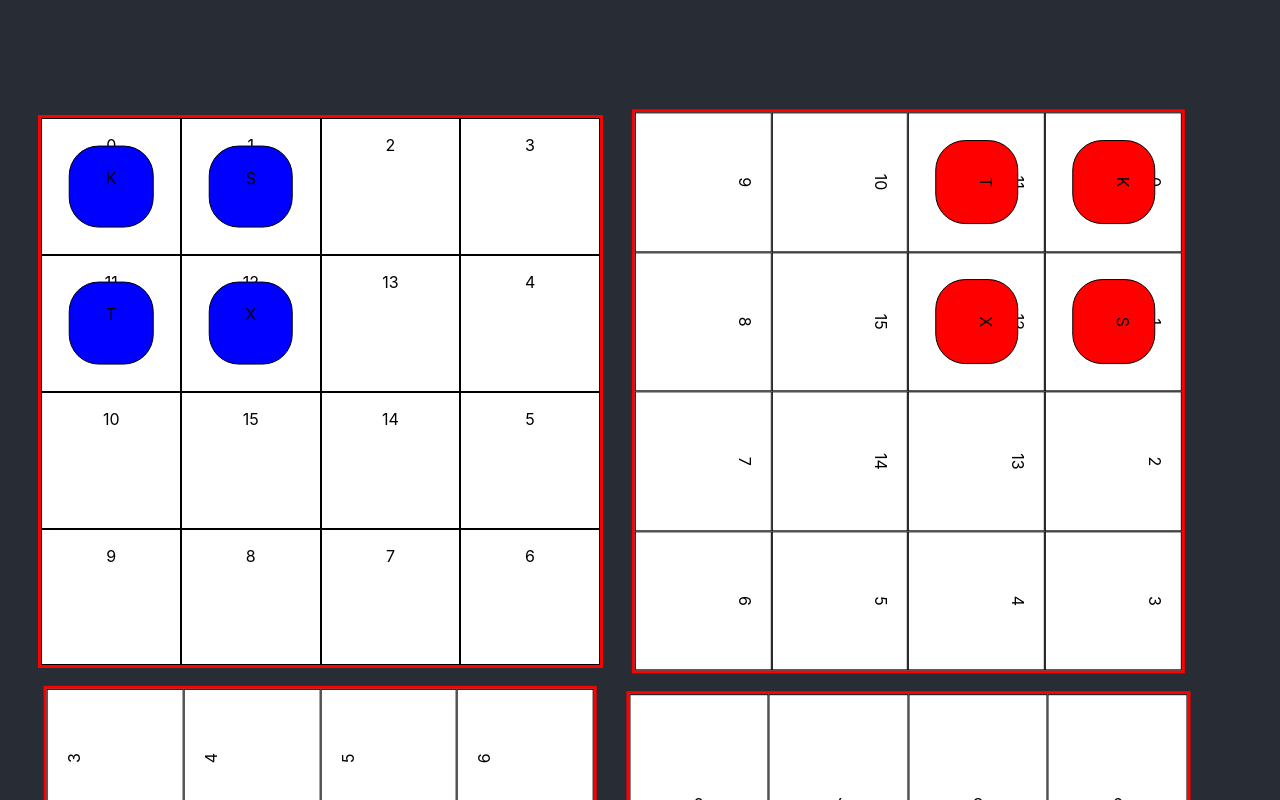
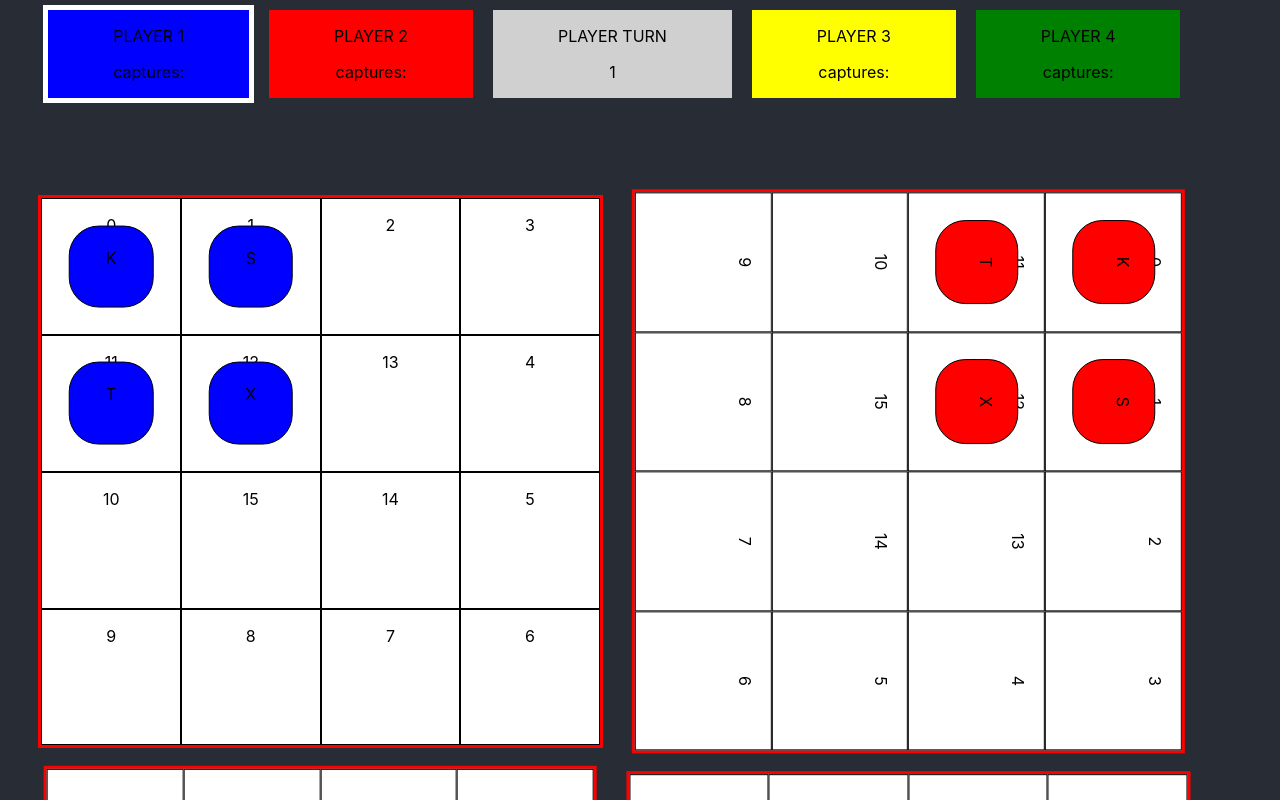
Before and after one commit to azyth/evagari, a React (Create React App) app: page / in a window 1280 px wide. Shown: the top 800 px of the page. Built offline with nearby package versions, Linux system fonts and the light colour scheme.

Commit message:
better layout css and player colors working with turns and dashboard, captures working too

```diff
--- a/src/App.css
+++ b/src/App.css
@@ -3,17 +3,6 @@
 .App-logo {
   animation: App-logo-spin infinite 20s linear;
 }
-/* html {
-  height: 100%;
-}
-body {
-  min-height: 100%;
-  max-height: 100%;
-}
-div#root{
-  min-height: 100%;
-  max-height: 100%;
-} */
 
 .play_area {
   height:100vh;
@@ -30,11 +19,41 @@ div#root{
 
 .dash_board{
   grid-area: dashboard;
+  display: grid;
+  grid-template: ' c1 c2 m c3 c4 ';
+  grid-template-rows: ' 20% 20% 20% 20% 20%';
+  width:100%;
+  padding-bottom: 0%;
+  min-width: 490px;
+}
+.player_cell {
+  text-align: center;
+  margin: 10px;
+}
+
+.c1 {grid-area: c1;}
+.c2 {grid-area: c2;}
+.c3 {grid-area: c3;}
+.c4 {grid-area: c4;}
+.m {
+  grid-area: m;
+  background: #d0d0d0;
+}
+
+.game_container {
+  grid-area: gameboard;
+  position:relative;
+  width: 100%;
+}
+.game_container:before{
+  content: "";
+  display: block;
+  padding-top: 100%;   /*aspect ratio, try: 50%, 200%, 75%, 56.25%*/
 }
 
 .game_board{
   /* height: 100%; */
-  grid-area: gameboard;
+
   display: grid;
   grid-template-areas:
       'q1 . q2 '
@@ -47,13 +66,6 @@ div#root{
   min-width: 490px;
   margin-top: -90%;
 
-  /* sizing css
-  position: absolute;
-  top:0;
-  left:0;
-  bottom: 0;
-  right: 0;
-  text-align: center; */
 }
 
 .q1{ grid-area: q1;}
--- a/src/App.js
+++ b/src/App.js
@@ -10,9 +10,7 @@ class App extends Component {
     return (
       <Provider store={store} className="App">
         <div className='play_area'>
-          <header className="App-header">
             <Dashboard></Dashboard>
-          </header>
 
             <GameBoard></GameBoard>
 
--- a/src/components/dashboard.jsx
+++ b/src/components/dashboard.jsx
@@ -7,15 +7,17 @@ class Dashboard extends Component {
 
     render() {
         return (
-            <div  className='dashboard'>
-                {/* <PlayerCard player={1}></PlayerCard>
+            <div className='dash_board'>
+
+                <PlayerCard player={1}></PlayerCard>
                 <PlayerCard player={2}></PlayerCard>
-                <div style={{height:80, width:80, background: '#c0c0c0', margin: 10, display: 'table-cell'}}>
+                <div className='player_cell m'>
                     <p>PLAYER TURN</p>
                     <p>{this.props.player_turn}</p>
                 </div>
                 <PlayerCard player={3}></PlayerCard>
-                <PlayerCard player={4}></PlayerCard> */}
+                <PlayerCard player={4}></PlayerCard>
+
             </div>
          );
     }
--- a/src/components/game_board.jsx
+++ b/src/components/game_board.jsx
@@ -14,7 +14,7 @@ class GameBoard extends Component {
     }
     render() {
         return (
-            <div className="quadrant ">
+            <div className="game_container ">
             <div className="game_board" style={this.styles.board}>
                 <PlayerBoard quadrant={1} player={1}></PlayerBoard>
                 <PlayerBoard quadrant={2} player={2}></PlayerBoard>
--- a/src/components/player_card.jsx
+++ b/src/components/player_card.jsx
@@ -6,18 +6,29 @@ class PlayerCard extends Component {
     state = {  }
 
     determineDropShadown(){
-        let styles = {height:'80%', background: '#ddd', margin: 10, display: 'table-cell'};
+        let styles = {};
         if (this.props.player_turn === this.props.player) {
-            styles.boxShadow = '0 0 0 1px red';
+            styles.boxShadow = '0 0 0 5px white';
         }
         return styles
+    }
+    capturedPieces() {
+        let captures = '';
+        this.props['player_'+this.props.player].captures.forEach(c => {
+            if (captures === '') {
+                captures = c.player + '-' + c.type;
+            } else {
+                captures = captures + ' : ' + c.player + '-' + c.type;
+            }
+        });
+        return captures;
     }
 
     render() {
         return (
-            <div style={this.determineDropShadown()}>
-                <p>PLAYER</p>
-                <p>{this.props.player}</p>
+            <div className={'player_cell c' + this.props.player + ' player_'+ this.props.player} style={this.determineDropShadown()}>
+                <p>PLAYER {this.props.player}</p>
+                <p>captures: {this.capturedPieces()}</p>
             </div>
          );
     }
```
